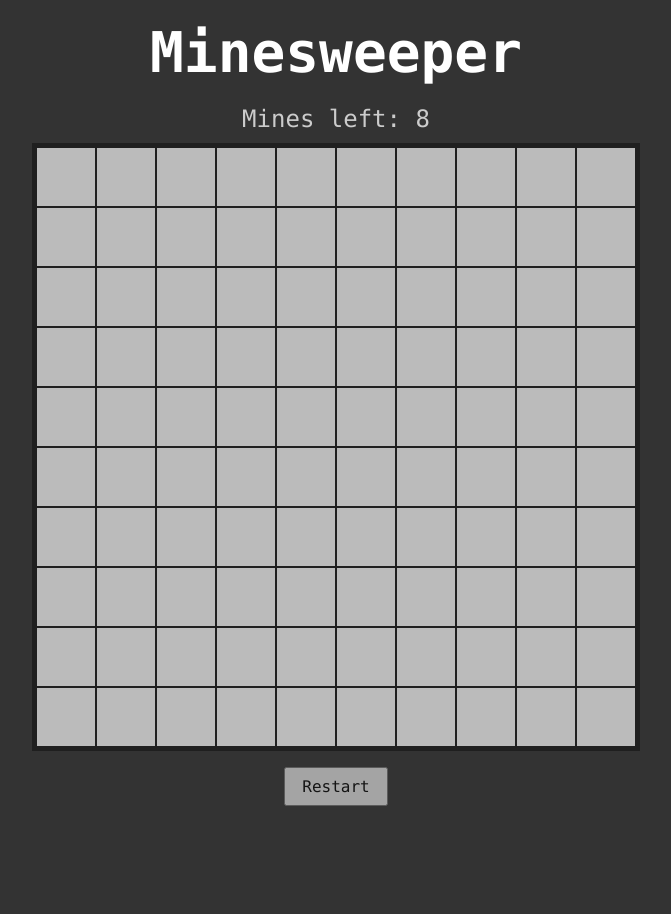
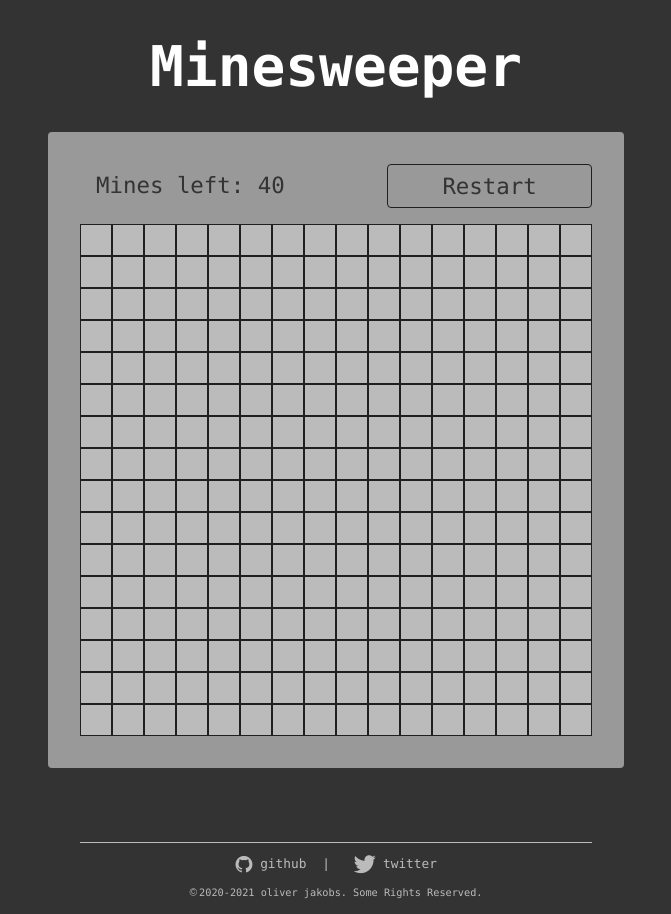
Before and after one commit to oliverjakobs/js, a plain HTML site: page minesweeper/index.html in a window 1280 px wide. Shown: the whole page, without its empty margins (304-975 px from the left). Before the commit the page ends 806 px from the top, so only its background shows below. Drawn offline with nearby package versions, Linux system fonts and the light colour scheme.

Commit message:
style upgrade

```diff
--- a/minesweeper/index.html
+++ b/minesweeper/index.html
@@ -4,14 +4,26 @@
   <meta charset="UTF-8">
   <meta name="viewport" content="width=device-width, initial-scale=1.0">
   <link rel="stylesheet" href="style.css">
+  <link rel="stylesheet" href="https://cdn.jsdelivr.net/gh/devicons/devicon@v2.12.0/devicon.min.css">
   <script defer src="minesweeper.js" type="application/javascript"></script>
 
   <title>Minesweeper</title>
 </head>
 <body>
   <h3 class="title">Minesweeper</h3>
-  <div class="status"></div>
-  <div class="board"></div>
-  <button type="button" onclick="startGame()">Restart</button>
+  <div class="container">
+    <div class="menu">
+      <span class="status"></span>
+      <span class="button" onclick="startGame()">Restart</span>
+    </div>
+    <div class="board"></div>
+  </div>
+  <footer class="page-footer">
+    <ul>
+      <li><a href="https://github.com/oliverjakobs/js/tree/main/minesweeper"><i class="devicon-github-original"></i>github</a></li>
+      <li><a href="https://twitter.com/orwell_23"><i class="devicon-twitter-original"></i>twitter</a></li>
+    </ul>
+    <div class="copyright">2020-2021 oliver jakobs. Some Rights Reserved.</div>
+  </footer>
 </body>
 </html>
--- a/minesweeper/minesweeper.js
+++ b/minesweeper/minesweeper.js
@@ -6,15 +6,19 @@ const TILE_STATUS = {
     SAFE: "safe"
 }
 
-const BOARD_SIZE = 10
-const MINE_COUNT = 8
+const TILE_SIZE = 32
+const BOARD_SIZE = 16
+const MINE_COUNT = 40
 
 let board = []
 const boardElement = document.querySelector(".board")
 const statusText = document.querySelector(".status")
 
 boardElement.addEventListener("contextmenu", e => { e.preventDefault() })
-boardElement.style.setProperty("--size", BOARD_SIZE)
+
+const root = document.documentElement
+root.style.setProperty("--size", BOARD_SIZE)
+root.style.setProperty("--tile", TILE_SIZE + "px")
 
 startGame()
 
--- a/minesweeper/style.css
+++ b/minesweeper/style.css
@@ -8,46 +8,60 @@ body {
   background-color: #333;
   display: flex;
   align-items: center;
-  font-size: 3rem;
+  font-size: 3em;
   flex-direction: column;
   color: white;
 }
 
 .title {
-  margin: 20px;
+  margin: 0.6em;
 }
 
-.status {
-  color: #CCC;
-  font-size: 1.5rem;
-  margin-bottom: 10px;
+.container {
+  background-color: #999999;
+  padding: var(--tile);
+  border-radius: 4px;
+  margin-bottom: 1em;
 }
 
-button {
-
-  font-size: 1rem;
-  opacity: 0.6;
-  transition: 0.3s;
-  text-decoration: none;
-  cursor: pointer;
-  padding: 8px 16px;
-  margin-top: 1rem;
-  text-align: center;
+.menu {
+  width: 100%;
+  display: grid;
+  grid-template-columns: 60% 40%;
+  margin-bottom: 1rem;
 }
 
-button:hover {
-  opacity: 1;
+.menu * {
+  font-size: 1.4rem;
+  padding: 8px 16px;
+  color: #333;
+}
+
+.button {
+  transition: 0.3s;
+  border-radius: 4px;
+  text-align: center;
+  border: 1px solid rgb(31, 31, 31);
+  cursor: pointer;
+}
+
+.button:hover {
+  background-color: #838383;
+}
+
+.button:active {
+  transform: translate(0px, 2px);
 }
 
 .board {
-  display: inline-grid;
-  border: 4px solid rgb(31, 31, 31);
-  grid-template-columns: repeat(var(--size), 60px);
-  grid-template-rows: repeat(var(--size), 60px);
+  display: grid;
+  grid-template-columns: repeat(var(--size), var(--tile));
+  grid-template-rows: repeat(var(--size), var(--tile));
   background-color: rgb(122, 117, 117);
 }
 
 .board > * {
+  font-size: 50%;
   width: 100%;
   height: 100%;
   display: flex;
@@ -58,28 +72,38 @@ button:hover {
   user-select: none;
 }
 
-.board > [data-status="hidden"] {
-  background-color: #BBB;
-  cursor: pointer;
+.board > [data-status="hidden"] { background-color: #BBB; cursor: pointer; }
+.board > [data-status="safe"]   { background-color: none; }
+
+.board > [data-status="mine"]       { background-color: rgba(255, 0, 0, 0.4); }
+.board > [data-status="mine"]:after { color:rgb(31, 31, 31); content: '⛯'; }
+
+.board > [data-status="flag"]       { background-color: rgba(255, 255, 0, 0.4); }
+.board > [data-status="flag"]:after { color:rgb(31, 31, 31); content: '⚐'; }
+
+
+/* FOOTER */
+.page-footer {
+  font-size: 0.8rem;
+  margin-top: 2em;
+  margin-bottom: 1.2em;
+  text-align: center;
+  color: #bbbbbb;
+  border-top: 1px solid #bbbbbb;
+  width: calc(var(--tile) * var(--size));
+  margin-right: auto;
+  margin-left: auto;
+  padding-right: var(--tile);
+  padding-left: var(--tile);
 }
 
-.board > [data-status="mine"] {
-  background-color: red;
-}
-
-.board > [data-status="mine"]:after {
-  content: '⛯';
-}
-
-.board > [data-status="flag"] {
-  background-color: yellow;
-}
-
-.board > [data-status="flag"]:after {
-  color:rgb(31, 31, 31);
-  content: '⚐';
-}
-
-.board > [data-status="safe"] {
-  background-color: none;
-}
+.page-footer ul { list-style: none; padding: 0em; margin: 1em 0em; }
+.page-footer ul li { display: inline; }
+.page-footer ul li * { vertical-align: middle; }
+.page-footer ul li i { font-size: 1.4em; padding-right: 0.4em; }
+.page-footer ul li a:hover { transition: .5s; }
+.page-footer ul li:not(:last-child)::after { content: "|"; margin: 1.25em; }
+.page-footer .copyright { font-size: 0.8em; }
+.page-footer .copyright::before { font-family: Arial, sans-serif; margin-right: 0.2em; content: "\00a9"; }
+.page-footer a { text-decoration: none; color: #bbbbbb; }
+.page-footer a:hover { color: #999999; }
```
